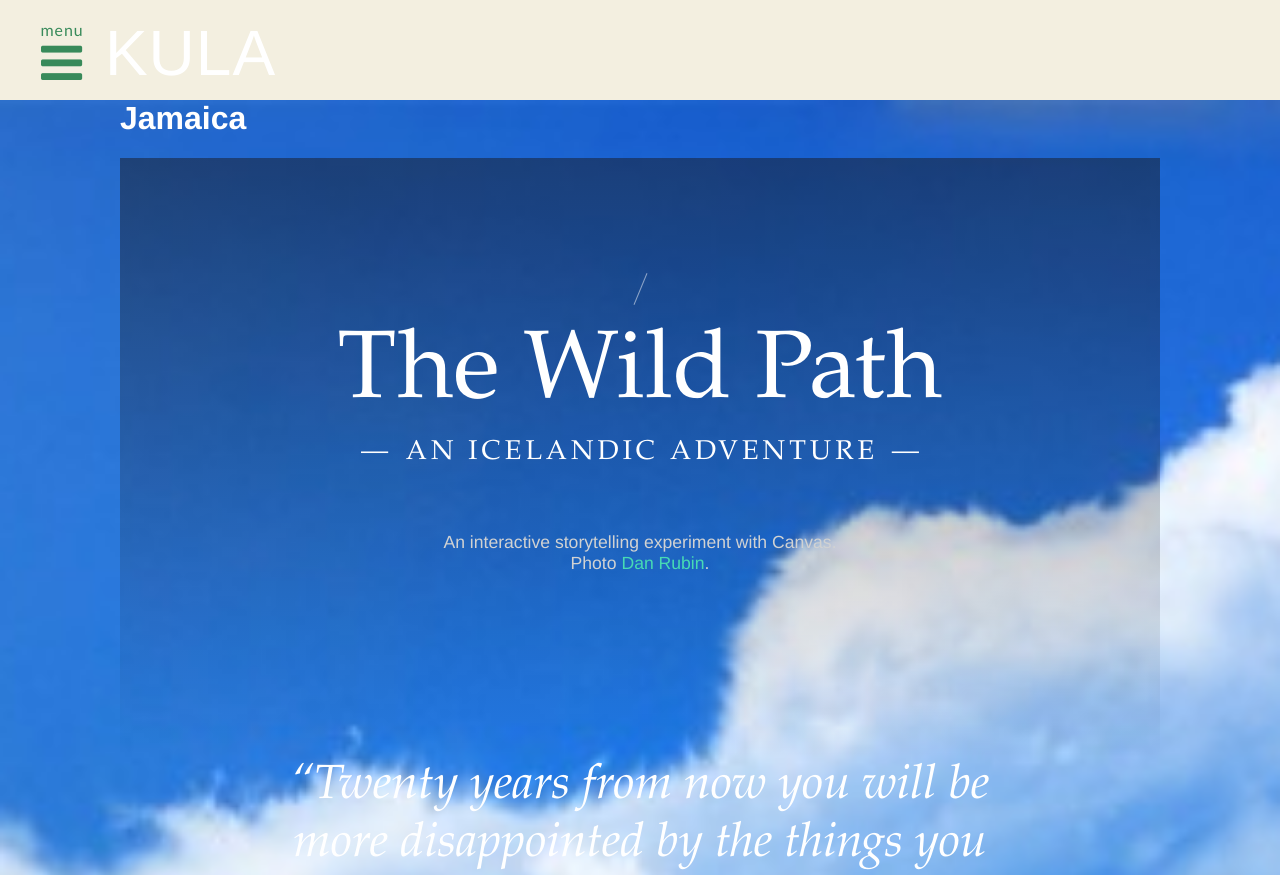
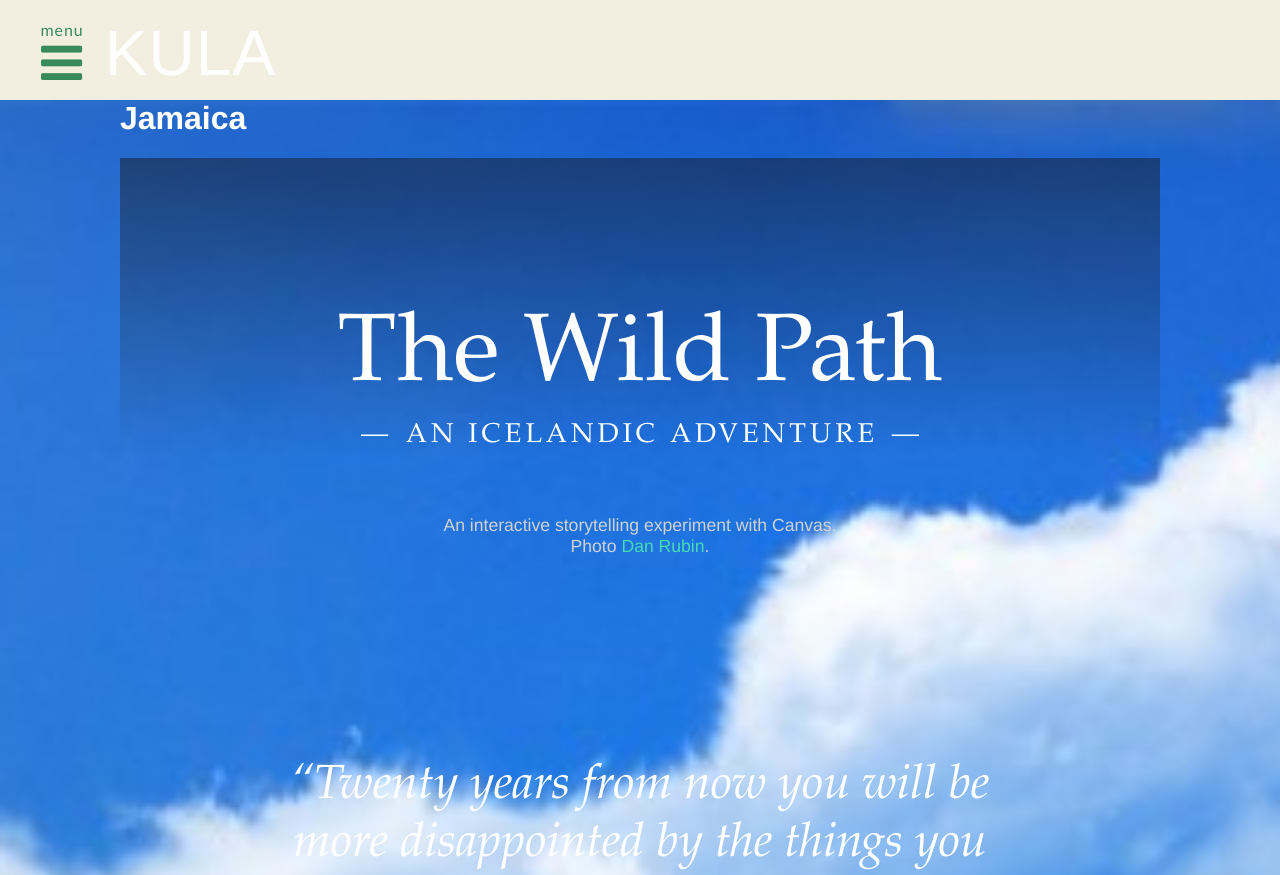
Before and after one commit to derricklannaman/kula, a Rails app: page /discover/jamaica in a window 1280 px wide. Shown: the top 875 px of the page. Run offline with Rails 7, Linux system fonts and the light colour scheme; style sheets or scripts are compiled from the project's sources; some libraries are stand-ins or nearby versions; some web fonts are replaced.

Commit message:
css- 28%

```diff
--- a/app/assets/stylesheets/style.scss
+++ b/app/assets/stylesheets/style.scss
@@ -88,8 +88,8 @@
 	top: 0;
 	left: 0;
 	width: 100%;
-	height: 100%;
-	background-image: linear-gradient(to bottom, rgba(24, 25, 34, 0.5), rgba(24, 25, 34, 0));
+	height: 50%;
+	background-image: linear-gradient(rgba(24, 25, 34, 0.5), rgba(24, 25, 34, 0));
 }
 
 .header-title {
--- a/app/views/destinations/jamaica.html.haml
+++ b/app/views/destinations/jamaica.html.haml
@@ -2,10 +2,6 @@
 .main
   %header.destination
     .codrops-links
-      %a.codrops-icon.codrops-icon--prev{:href => "http://tympanus.net/Tutorials/ShazamButtonEffect/", :title => "Previous Demo"}
-        %span Previous Demo
-      %a.codrops-icon.codrops-icon--drop{:href => "http://tympanus.net/codrops/?p=25667", :title => "Back to the article"}
-        %span Back to the Codrops article
     %h1.header-title
       %span.header-title__main The Wild Path
       %span.header-title__part An Icelandic Adventure
@@ -32,7 +28,7 @@
       %p Much to our surprise, when about two miles outside Reykjavik, we met our fellow-passenger by the Ceres, him with whom we had lunched at Thorshavn on the outward journey. We had left him behind at that port, and he had intended to stay for several weeks at the Faroes and to return thence to England; but having found things rather slow there, he had followed us to Iceland by the next steamer; hence the meeting on the road.
       %p We created some sort of sensation as we entered the capital of Iceland. The clocks were striking ten as we clattered down the long main street; it was a time when the populace were at leisure and on the street, and they evinced no little curiosity as we rode by them. They were congregated in small groups, and it was evident to us that we were being discussed—and no wonder, for we were a motley-looking cavalcade! We must have presented a very grotesque appearance, clad as we were in oilskins, and covered with mud from head to foot: it had been raining at intervals on the way, and we had had a rather disagreeable journey.
       %figure
-        = image_tag "9.jpg", class: "js-image", 'data-pos' => "0.25"
+        %header.destination.second= image_tag "9.jpg", class: "js-image", 'data-pos' => "0.25"
         %figcaption All things come to an end, and so did our journey when we reached the end of the main street in Reykjavik
       %p We caught glimpses of faces at most of the windows peering curiously at us and watching our progress through the town. Many of the members of the groups, by the wayside saluted as we passed by—the Icelanders are a polite people, as a rule, and they doff their head-gear in salutation to strangers. So we progressed, being saluted, and acknowledging the salutes. It was a sort of triumphal entry, for the news had been carried forward by one of the guides, who was some little distance ahead with some of the pack-ponies, that we had just crossed the country by way of the uninhabited interior. All things come to an end, and so did our journey when we reached the end of the main street in Reykjavik, for there, at a great wooden building four stories high, we took up our quarters, and the crossing of Iceland was an accomplished fact.
     %section.js-section{"data-zoom-start" => "2"}
--- a/vendor/assets/stylesheets/component.scss
+++ b/vendor/assets/stylesheets/component.scss
@@ -89,7 +89,7 @@
 	z-index: 100;
 	visibility: hidden;
 	width: 300px;
-	height: 100%;
+	height: 97%;
 	background: #48a770;
 	-webkit-transition: all 0.5s;
 	transition: all 0.5s;
```
